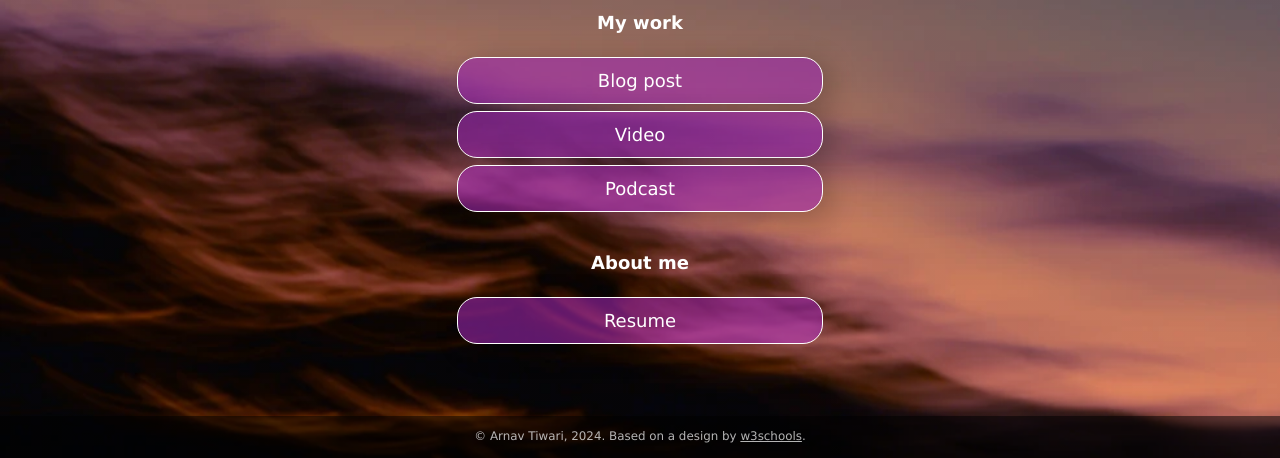
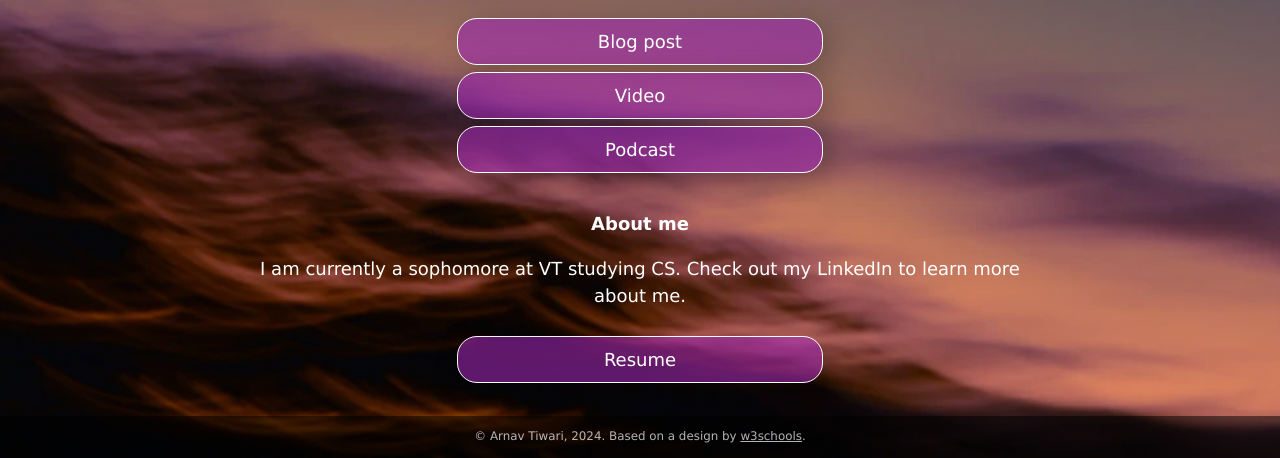
Before and after one commit to 13Tiwari/13Tiwari.github.io, a plain HTML site: page index.html in a window 1280 px wide. Shown: the part 342-800 px from the top of the page. Drawn offline with Linux system fonts and the light colour scheme.

Commit message:
Updated index.html
Added text to website

```diff
--- a/index.html
+++ b/index.html
@@ -39,8 +39,8 @@
       <div class="button toggle">Video</div>
       <div class="slidedown">
         <div class="description">
-          <h2>Video title</h2>
-          <p>Add a short but appealing description of your video.</p>
+          <h2>TBD Video Project</h2>
+          <p>Not sure yet, but thinking I'll do a walkthrough coding problem.</p>
           <a href="#" class="external-link" target="_blank">Watch</a>
         </div>
       </div>
@@ -48,9 +48,12 @@
       <div class="button toggle">Podcast</div>
       <div class="slidedown">
         <div class="description">
-          <h2>Podcast title</h2>
-          <p>Add a short but appealing description of your podcast</p>
-          <a href="#" class="external-link" target="_blank">Listen</a>
+          <h2>Advice for Incoming Freshmen at Virginia Tech by Students and AI</h2>
+          <p>In this podcast, we take a look at an artificial intelligence generated script that offers
+            advice for the incoming freshmen at Virginia Tech. We analyze the respective script in a variety
+            of aspects and provide our own two cents on the overall quality and content of the material altogether.
+          </p>
+          <a href="https://soundcloud.com/kyoung-nam-moon/podcast/s-TiMfirgsZ8X?si=f557faf3413b47b9a1c63df7a52ff990&utm_source=clipboard&utm_medium=text&utm_campaign=social_sharing" class="external-link" target="_blank">Listen</a>
         </div>
       </div>
     </div>
@@ -58,6 +61,8 @@
     <!-- Replace # with PDF from Google Docs, or replace the entire section with whatever you want. Or delete it! Or add another section below it!-->
     <div class="section-header">
       <h1>About me</h1>
+      <p>I am currently a sophomore at VT studying CS. Check out my LinkedIn to learn more about me.</p>
+      <a href="https://www.linkedin.com/in/arnav-tiwari-a44946295/"></a>
     </div>
 
     <div class="links-container">
```
